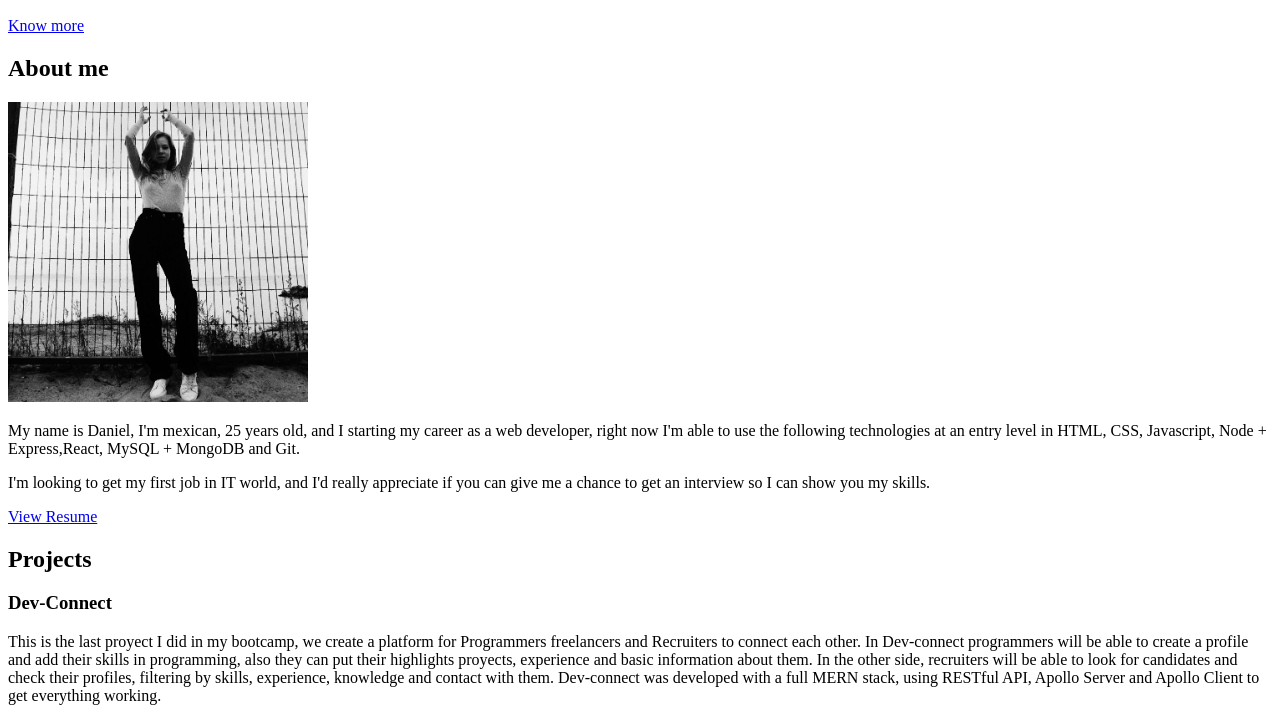
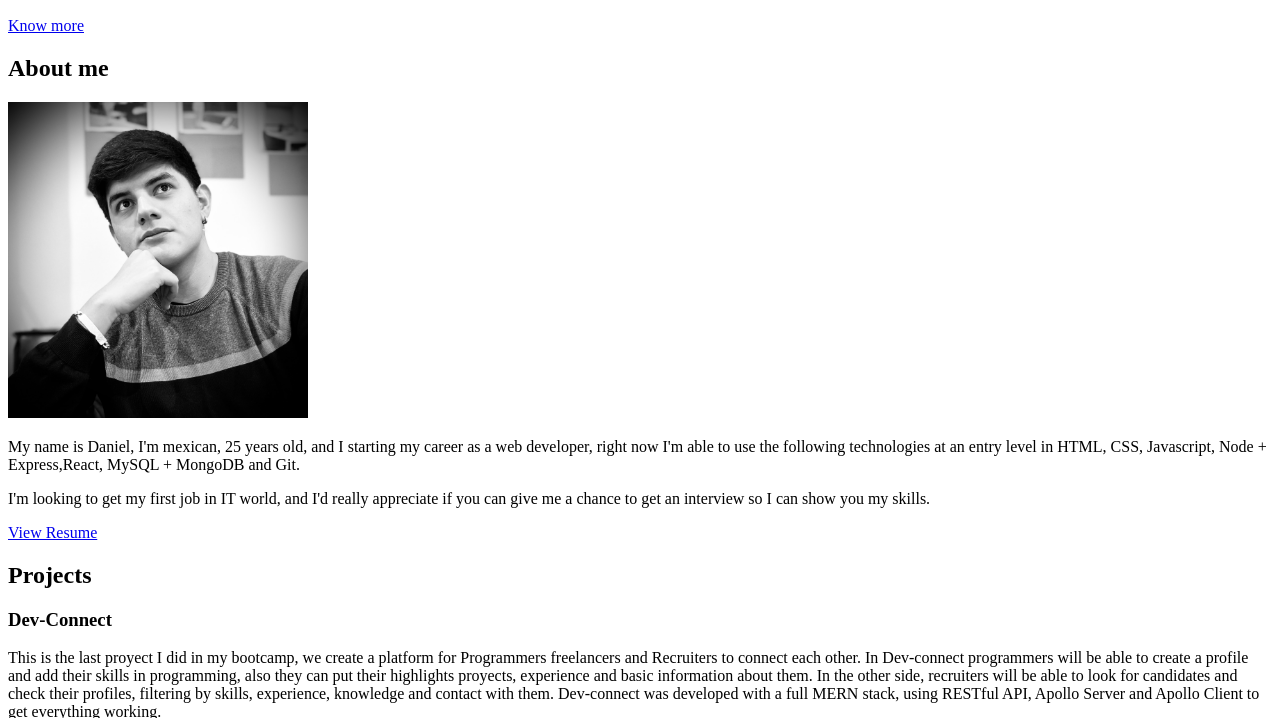
Before and after one commit to Daniel-lago/portfolio-update, a website built with Parcel: page src/index.html in a window 1280 px wide. Shown: the part 77-795 px from the top of the page. Built offline with nearby package versions, Linux system fonts and the light colour scheme.

Commit message:
Modified index.html

```diff
--- a/src/index.html
+++ b/src/index.html
@@ -57,7 +57,7 @@
         <div class="row about-wrapper">
           <div class="col-md-6 col-sm-12">
             <div class="about-wrapper__image load-hidden">
-              <img alt="Profile Image" class="img-fluid rounded shadow-lg" height="auto" width="300px" src="./assets/profile.jpg">
+              <img alt="Profile Image" class="img-fluid rounded shadow-lg" height="auto" width="300px" src="./assets/profile.jpeg">
             </div>
           </div>
           <div class="col-md-6 col-sm-12">
```
